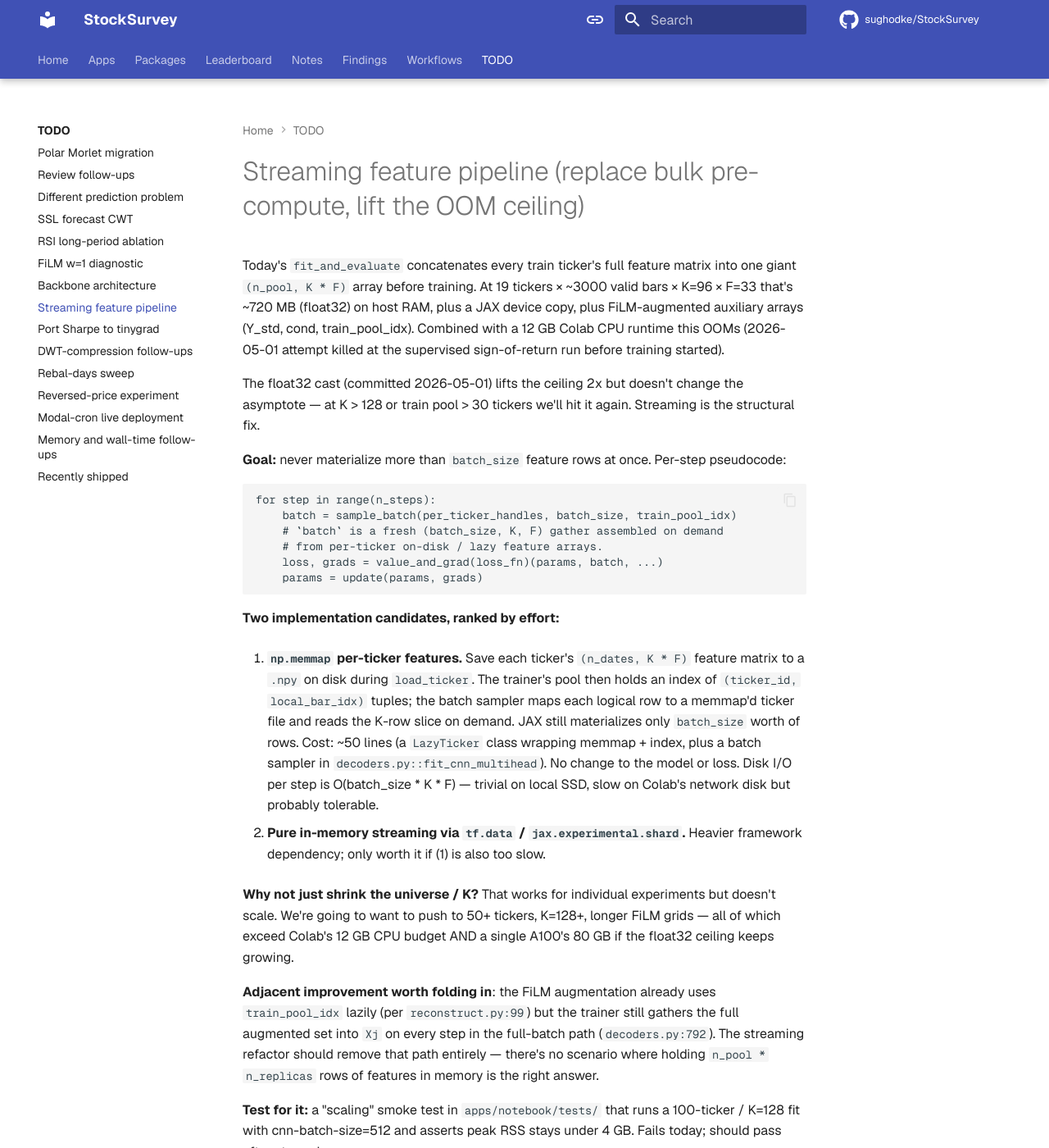
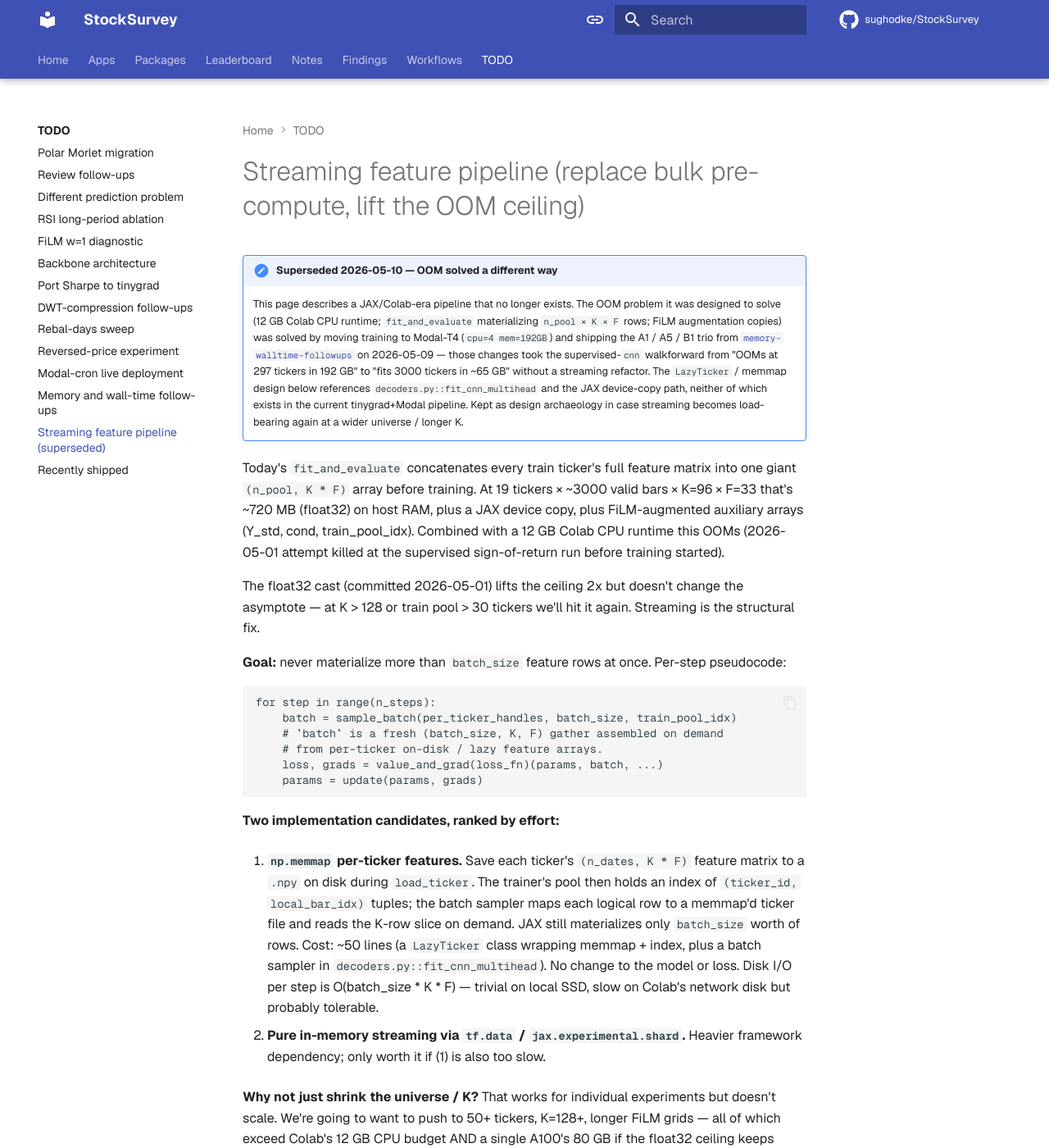
Before and after one commit to sughodke/StockSurvey, an MkDocs documentation site: the page built from apps/docs/docs/TODO/streaming-feature-pipeline.md, in a window 1280 px wide and 1400 px high. Shown: the whole window at 82% size. Built offline with MkDocs 1.6.1 and Material for MkDocs 9.7.7, drawn with Linux system fonts in a browser that asks for light colours; comment, search, counter and statistics services are not loaded; some of the changed text lies outside the part shown.

Commit message:
docs: retire two stale TODO pages (ssl-forecast-cwt stub, streaming-feature-pipeline superseded)
ssl-forecast-cwt.md was a 5-line aspiration with no test design,
no result, and no leaderboard row — deleted.

streaming-feature-pipeline.md described a JAX/Colab-era pipeline
that no longer exists. The OOM problem it was designed to solve
was resolved differently (Modal-T4 + the A1/A5/B1 audit trio
shipped 2026-05-09 took the supervised-cnn walkforward from "OOMs
at 297 tickers in 192 GB" to "fits 3000 tickers in ~65 GB" with
no streaming refactor). Page kept as design archaeology with a
superseded admonition at top; relabeled in nav and indexed under
a new "Superseded" subsection in TODO/index.md.

Co-Authored-By: Claude Opus 4.7 (1M context) <noreply@anthropic.com>

```diff
--- a/apps/docs/docs/TODO/streaming-feature-pipeline.md
+++ b/apps/docs/docs/TODO/streaming-feature-pipeline.md
@@ -1,4 +1,21 @@
 # Streaming feature pipeline (replace bulk pre-compute, lift the OOM ceiling)
+
+!!! note "Superseded 2026-05-10 — OOM solved a different way"
+    This page describes a JAX/Colab-era pipeline that no longer
+    exists. The OOM problem it was designed to solve (12 GB Colab
+    CPU runtime; `fit_and_evaluate` materializing
+    `n_pool × K × F` rows; FiLM augmentation copies) was solved by
+    moving training to Modal-T4 (`cpu=4 mem=192GB`) and shipping
+    the A1 / A5 / B1 trio from
+    [`memory-walltime-followups`](memory-walltime-followups.md) on
+    2026-05-09 — those changes took the supervised-`cnn`
+    walkforward from "OOMs at 297 tickers in 192 GB" to "fits 3000
+    tickers in ~65 GB" without a streaming refactor. The
+    `LazyTicker` / memmap design below references
+    `decoders.py::fit_cnn_multihead` and the JAX device-copy path,
+    neither of which exists in the current tinygrad+Modal pipeline.
+    Kept as design archaeology in case streaming becomes
+    load-bearing again at a wider universe / longer K.
 
 Today's `fit_and_evaluate` concatenates every train ticker's full
 feature matrix into one giant `(n_pool, K * F)` array before training.
--- a/apps/docs/mkdocs.yml
+++ b/apps/docs/mkdocs.yml
@@ -111,15 +111,14 @@ nav:
       - Polar Morlet migration: TODO/polar-morlet-migration.md
       - Review follow-ups: TODO/review-followups.md
       - Different prediction problem: TODO/different-prediction-problem.md
-      - SSL forecast CWT: TODO/ssl-forecast-cwt.md
       - RSI long-period ablation: TODO/rsi-long-period-ablation.md
       - FiLM w=1 diagnostic: TODO/film-w1-diagnostic.md
       - Backbone architecture: TODO/backbone-architecture.md
-      - Streaming feature pipeline: TODO/streaming-feature-pipeline.md
       - Port Sharpe to tinygrad: TODO/port-sharpe-tinygrad.md
       - DWT-compression follow-ups: TODO/dwt-compression-followups.md
       - Rebal-days sweep: TODO/rebal-days-sweep.md
       - Reversed-price experiment: TODO/reversed-price-experiment.md
       - Modal-cron live deployment: TODO/modal-cron-live-deployment.md
       - Memory and wall-time follow-ups: TODO/memory-walltime-followups.md
+      - Streaming feature pipeline (superseded): TODO/streaming-feature-pipeline.md
       - Recently shipped: TODO/recently-shipped.md
```
Also changed, not shown: apps/docs/docs/TODO/index.md (+4 -2 lines), apps/docs/docs/TODO/ssl-forecast-cwt.md (deleted, +0 -5 lines).
